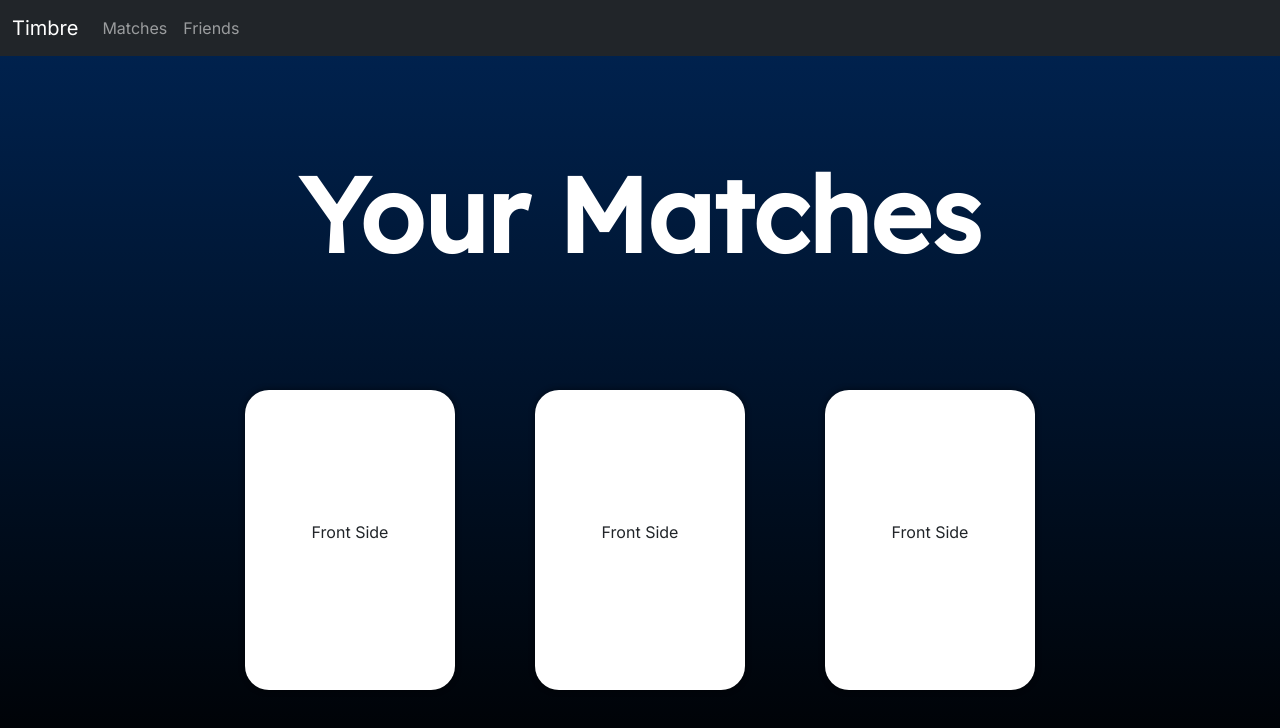
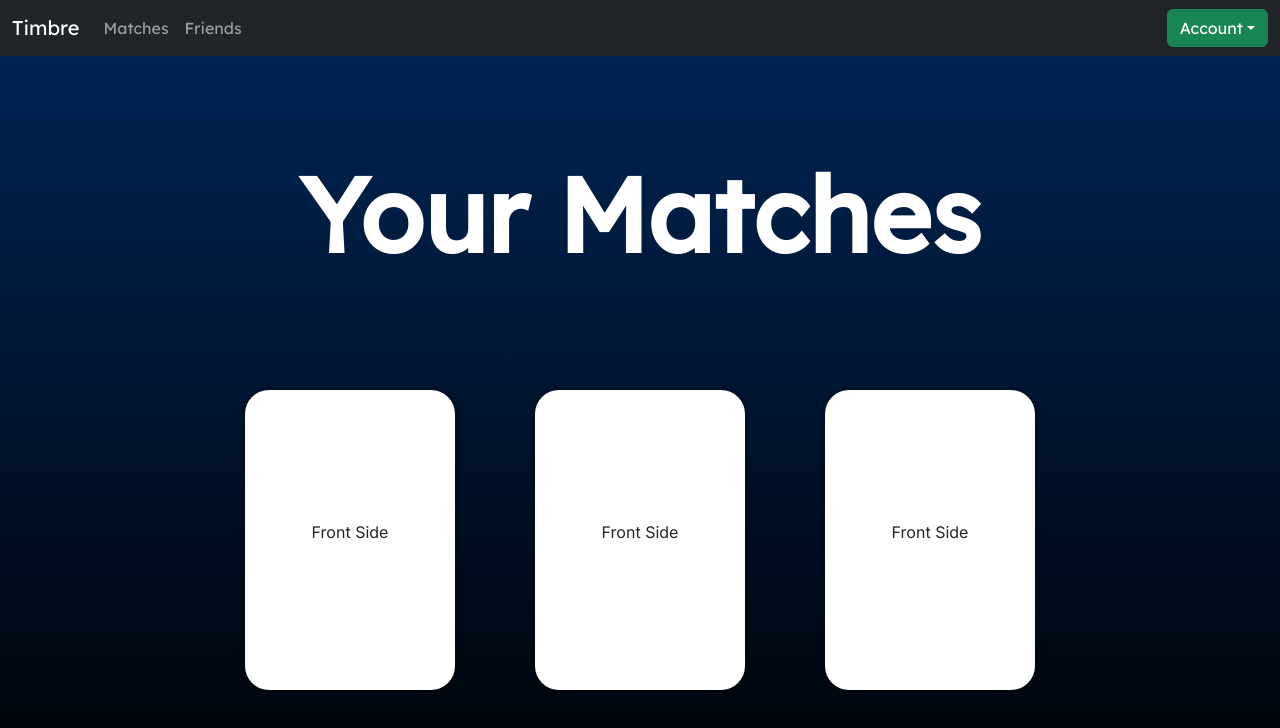
Before and after one commit to Nobelz/Timbre, a Next.js app in the folder timbre/: page /matches in a window 1280 px wide. Shown: the top 728 px of the page. Built offline with nearby package versions, Linux system fonts and the light colour scheme.

Commit message:
changes to navbar

```diff
--- a/timbre/src/app/matches/page.js
+++ b/timbre/src/app/matches/page.js
@@ -1,12 +1,17 @@
 "use client";
 
 import Head from 'next/head'
-import { useEffect, useState } from "react";
-import Navbar from 'react-bootstrap/Navbar';
-import Nav from 'react-bootstrap/Nav';
+import { useState, useEffect} from "react";
 import { Container, ListGroup, Button } from 'react-bootstrap';
 import MatchcardList from '../../components/MatchcardList'
 import styles from '../styles/matches.module.css';
+import Navigation from '../../components/Navigation';
+import useAuthentication from '../../hooks/useAccessToken';
+import useAuthRedirect from '../../hooks/useAuthRedirect';
+import AuthRedirect from '../../components/AuthRedirect';
+import { authorize, getToken } from "../api/auth/authorize";
+import useUserProfile from "../../hooks/useUserProfile";
+
 
 export default function Matches() {
     const [matchcards, setMatchcards] = useState([
@@ -15,19 +20,20 @@ export default function Matches() {
         { "username": "steve" }
     ]);
 
+    const [access_token, setAccessToken] = useState("");
+    const [isAuthenticated, setIsAuthenticated] = useState(false);
+    const isLoading = useAuthRedirect(isAuthenticated);
+
     return (
+        <AuthRedirect isLoading={isLoading} isAuth={isAuthenticated} setIsAuthenticated={setIsAuthenticated} setAccessToken={setAccessToken}>
         <div className={`${styles.matches}`}>
-            <Navbar bg="dark" variant="dark">
-                <Container fluid>
-                    <Navbar.Brand href="/homepage">
-                        Timbre
-                    </Navbar.Brand>
-                    <Nav className="me-auto">
-                        <Nav.Link href="/matches">Matches</Nav.Link>
-                        <Nav.Link href="/friends">Friends</Nav.Link>
-                    </Nav>
-                </Container>
-            </Navbar>
+            <Head>
+                <title>Timbre</title>
+                <meta name="viewport" content="initial-scale=1.0, width=device-width" />
+            </Head>
+            <Navigation isAuthenticated={isAuthenticated} setAccessToken={setAccessToken} setIsAuthenticated={setIsAuthenticated} accessToken={access_token}/>
+
+            <div className={`${styles.matches}`}>
                 <link href='https://fonts.googleapis.com/css?family=Lexend' rel='stylesheet'/>
                 <div className={`${styles.header}`}>
                     Your Matches
@@ -36,5 +42,7 @@ export default function Matches() {
                     <MatchcardList matchcards={matchcards} />
                 </div>
             </div>
+        </div>
+        </AuthRedirect>
     )
 }
--- a/timbre/src/app/profile/page.js
+++ b/timbre/src/app/profile/page.js
@@ -6,7 +6,6 @@ import Navbar from 'react-bootstrap/Navbar';
 import Nav from 'react-bootstrap/Nav';
 import Dropdown from 'react-bootstrap/Dropdown';
 import { Container, ListGroup, Button, Form } from 'react-bootstrap';
-import MatchcardList from '../../components/MatchcardList';
 import Navigation from '../../components/Navigation';
 import useRefreshToken from "../../hooks/useRefreshToken";
 import useUserProfile from "../../hooks/useUserProfile";
--- a/timbre/src/components/Navigation.tsx
+++ b/timbre/src/components/Navigation.tsx
@@ -80,7 +80,7 @@ const Navigation = ({ isAuthenticated, setIsAuthenticated, setAccessToken, acces
   }, [accessToken, spotifyID]);
 
   return (
-    <Navbar bg="dark" variant="dark">
+    <Navbar bg="dark" variant="dark" style={{ fontFamily: 'Lexend, sans-serif'}}>
       <Container fluid>
         <Navbar.Brand href="/homepage">
           Timbre
```
Also changed, not shown: timbre/src/app/homepage/page.js (+6 -2 lines). Lines whose indentation alone changed are shown as unchanged.
